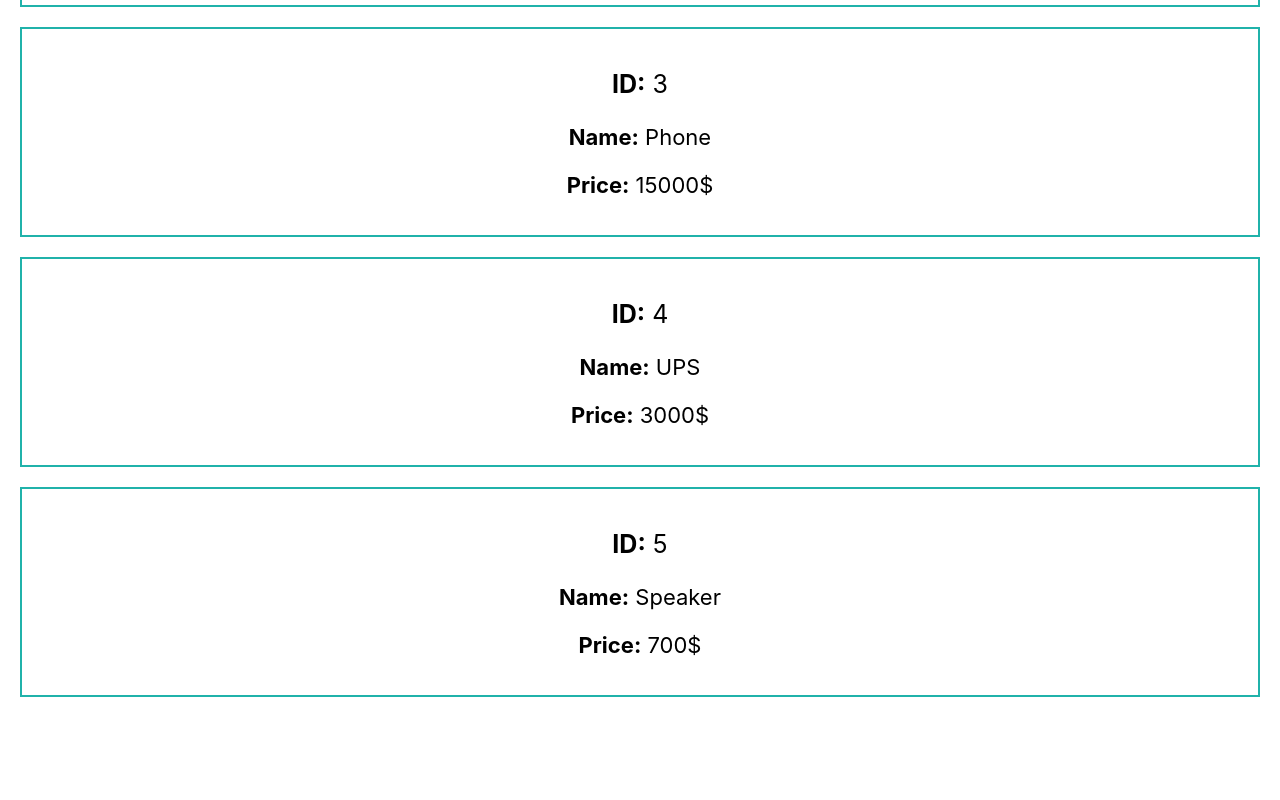
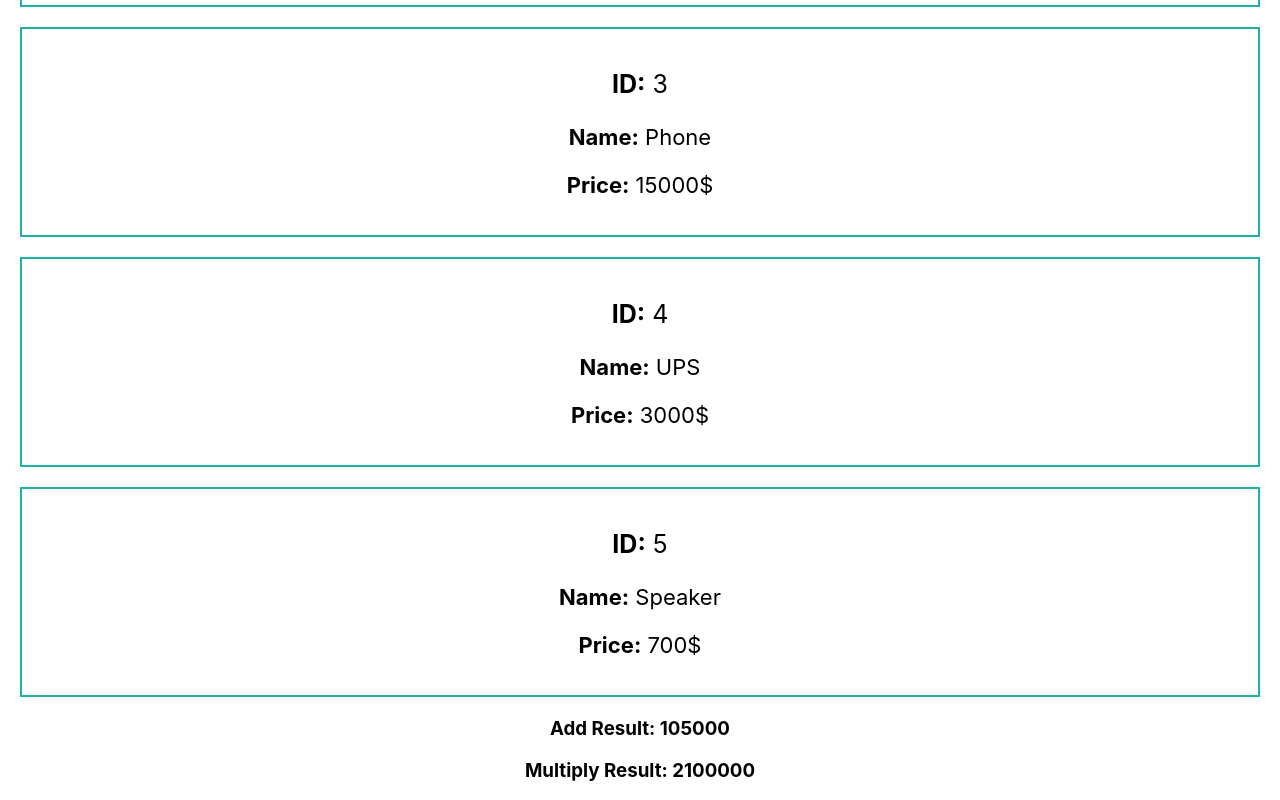
Before and after one commit to RiyaadHossain/React-in-Web-API, a React (Create React App) app: page / in a window 1280 px wide. Shown: the part 515-1315 px from the top of the page. Before the commit the page ends 1232 px from the top, so only its background shows below. Built offline with nearby package versions, Linux system fonts and the light colour scheme.

Commit message:
Utilities shared function - used add and multiply function

```diff
--- a/src/Components/Products/Products.jsx
+++ b/src/Components/Products/Products.jsx
@@ -1,15 +1,16 @@
 import React, { useEffect, useState } from 'react';
 import Product from '../Product/Product';
+import { add, multiply } from '../Utilities/sum';
 
 const Products = () => {
     // ---------------- One Way ----------------
-/*     const products = [
+    const allProducts = [
         {id:1, name:'Desktop', price: 70000},
         {id:2, name:'Laptop', price: 35000},
         {id:3, name:'Phone', price: 15000},
         {id:4, name:'UPS', price: 3000},
         {id:5, name:'Speaker', price: 700},
-    ] */
+    ]
 
     // ---------------- Another Way ----------------
     const [products, setProducts] = useState([])
@@ -24,6 +25,8 @@ const Products = () => {
             {
                 products.map(product => <Product product={product}></Product>)
             }
+            <h3><strong>Add Result:</strong> { add(+allProducts[0].price , allProducts[1].price)}</h3>
+            <h3><strong>Multiply Result:</strong> { multiply(+allProducts[3].price , allProducts[4].price)}</h3>
         </div>
     );
 };
--- /dev/null
+++ b/src/Components/Utilities/sum.js
@@ -0,0 +1,4 @@
+const add = (num1, num2) => num1 + num2
+const multiply = (num1, num2) => num1 * num2
+
+export  {add, multiply};
```
